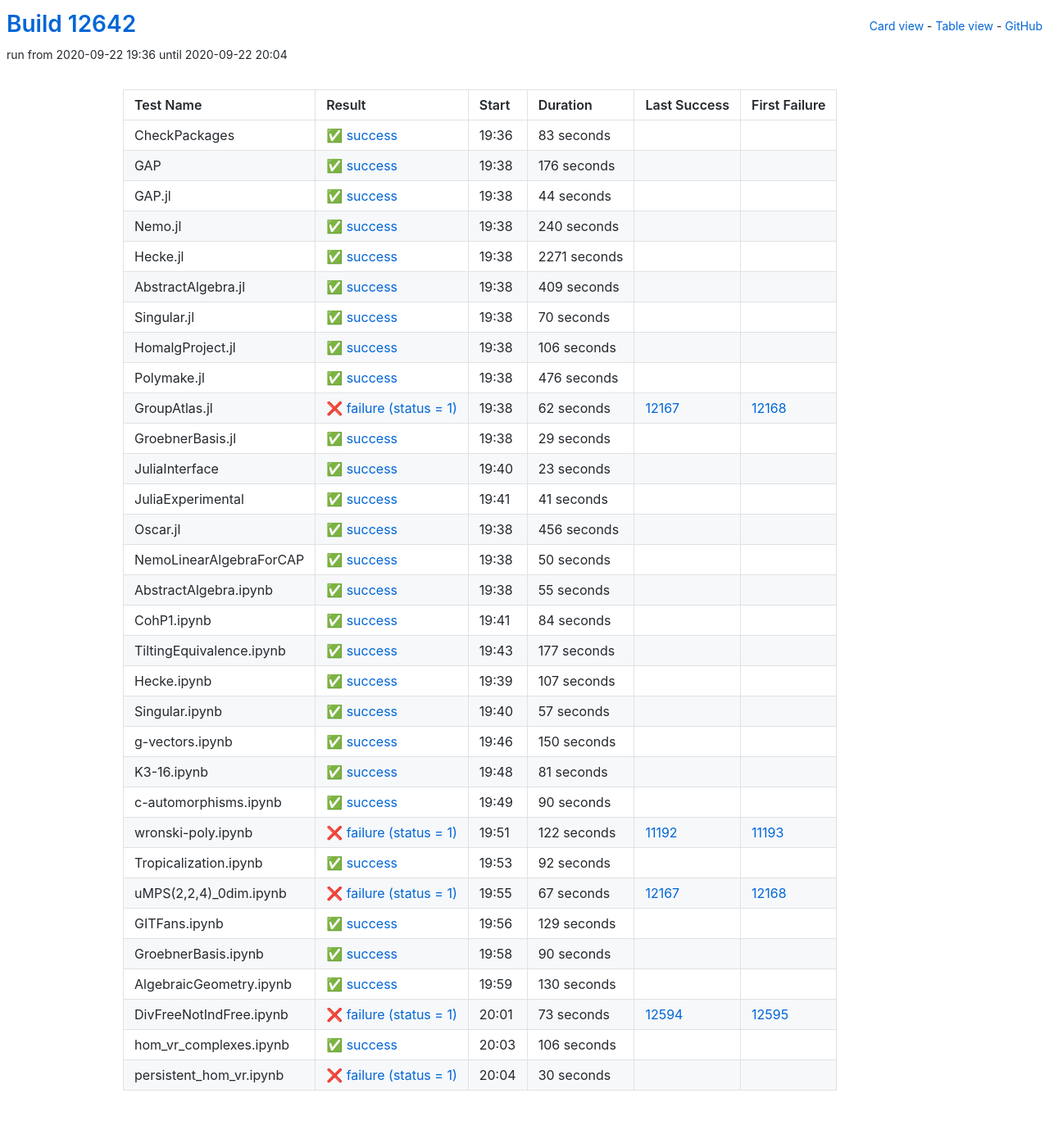
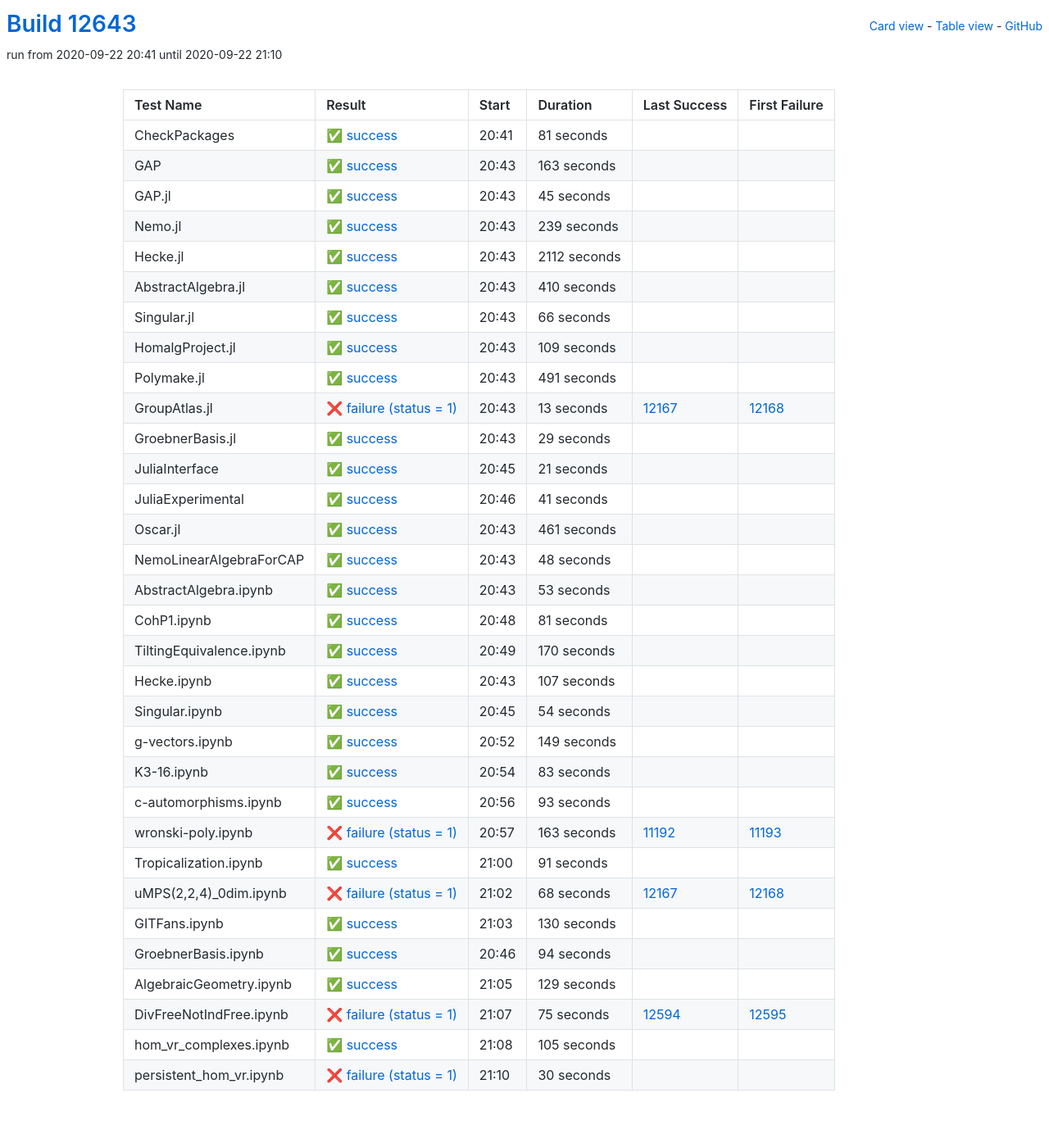
Before and after one commit to oscar-system/oscar-ci-status, a Jekyll site: the page built from table.html, in a window 1280 px wide. Shown: the whole page at 82% size. Built offline with Jekyll 4.4.1, drawn with Linux system fonts in a browser that asks for light colours.

Commit message:
Build #12643

```diff
--- a/_data/ci.yml
+++ b/_data/ci.yml
@@ -1,6 +1,6 @@
 ---
-build: 12642
-build_url: https://oscarci.mathematik.uni-kl.de/job/oscar/12642/
+build: 12643
+build_url: https://oscarci.mathematik.uni-kl.de/job/oscar/12643/
 job: oscar
 organization: oscar-system
 repo: oscar-ci-status
@@ -8,128 +8,128 @@
 tests:
 - name: CheckPackages
   id: checkpackages
-  log: https://oscarci.mathematik.uni-kl.de/job/oscar/12642/artifact/logs/build-12642/CheckPackages.log
-  start: 2020-09-22 19:36
+  log: https://oscarci.mathematik.uni-kl.de/job/oscar/12643/artifact/logs/build-12643/CheckPackages.log
+  start: 2020-09-22 20:41
   success: true
   exitcode: 0
   status: success
-  duration: 83
+  duration: 81
   last_success: false
   last_success_url:
   first_failure: false
   first_failure_url:
 - name: GAP
   id: gap
-  log: https://oscarci.mathematik.uni-kl.de/job/oscar/12642/artifact/logs/build-12642/GAP.log
-  start: 2020-09-22 19:38
+  log: https://oscarci.mathematik.uni-kl.de/job/oscar/12643/artifact/logs/build-12643/GAP.log
+  start: 2020-09-22 20:43
   success: true
   exitcode: 0
   status: success
-  duration: 176
+  duration: 163
   last_success: false
   last_success_url:
   first_failure: false
   first_failure_url:
 - name: GAP.jl
   id: gap-jl
-  log: https://oscarci.mathematik.uni-kl.de/job/oscar/12642/artifact/logs/build-12642/GAP.jl.log
-  start: 2020-09-22 19:38
+  log: https://oscarci.mathematik.uni-kl.de/job/oscar/12643/artifact/logs/build-12643/GAP.jl.log
+  start: 2020-09-22 20:43
   success: true
   exitcode: 0
   status: success
-  duration: 44
+  duration: 45
   last_success: false
   last_success_url:
   first_failure: false
   first_failure_url:
 - name: Nemo.jl
   id: nemo-jl
-  log: https://oscarci.mathematik.uni-kl.de/job/oscar/12642/artifact/logs/build-12642/Nemo.jl.log
-  start: 2020-09-22 19:38
+  log: https://oscarci.mathematik.uni-kl.de/job/oscar/12643/artifact/logs/build-12643/Nemo.jl.log
+  start: 2020-09-22 20:43
   success: true
   exitcode: 0
   status: success
-  duration: 240
+  duration: 239
   last_success: false
   last_success_url:
   first_failure: false
   first_failure_url:
 - name: Hecke.jl
   id: hecke-jl
-  log: https://oscarci.mathematik.uni-kl.de/job/oscar/12642/artifact/logs/build-12642/Hecke.jl.log
-  start: 2020-09-22 19:38
+  log: https://oscarci.mathematik.uni-kl.de/job/oscar/12643/artifact/logs/build-12643/Hecke.jl.log
+  start: 2020-09-22 20:43
   success: true
   exitcode: 0
   status: success
-  duration: 2271
+  duration: 2112
   last_success: false
   last_success_url:
   first_failure: false
   first_failure_url:
 - name: AbstractAlgebra.jl
   id: abstractalgebra-jl
-  log: https://oscarci.mathematik.uni-kl.de/job/oscar/12642/artifact/logs/build-12642/AbstractAlgebra.jl.log
-  start: 2020-09-22 19:38
+  log: https://oscarci.mathematik.uni-kl.de/job/oscar/12643/artifact/logs/build-12643/AbstractAlgebra.jl.log
+  start: 2020-09-22 20:43
   success: true
   exitcode: 0
   status: success
-  duration: 409
+  duration: 410
   last_success: false
   last_success_url:
   first_failure: false
   first_failure_url:
 - name: Singular.jl
   id: singular-jl
-  log: https://oscarci.mathematik.uni-kl.de/job/oscar/12642/artifact/logs/build-12642/Singular.jl.log
-  start: 2020-09-22 19:38
+  log: https://oscarci.mathematik.uni-kl.de/job/oscar/12643/artifact/logs/build-12643/Singular.jl.log
+  start: 2020-09-22 20:43
   success: true
   exitcode: 0
   status: success
-  duration: 70
+  duration: 66
   last_success: false
   last_success_url:
   first_failure: false
   first_failure_url:
 - name: HomalgProject.jl
   id: homalgproject-jl
-  log: https://oscarci.mathematik.uni-kl.de/job/oscar/12642/artifact/logs/build-12642/HomalgProject.jl.log
-  start: 2020-09-22 19:38
+  log: https://oscarci.mathematik.uni-kl.de/job/oscar/12643/artifact/logs/build-12643/HomalgProject.jl.log
+  start: 2020-09-22 20:43
   success: true
   exitcode: 0
   status: success
-  duration: 106
+  duration: 109
   last_success: false
   last_success_url:
   first_failure: false
   first_failure_url:
 - name: Polymake.jl
   id: polymake-jl
-  log: https://oscarci.mathematik.uni-kl.de/job/oscar/12642/artifact/logs/build-12642/Polymake.jl.log
-  start: 2020-09-22 19:38
+  log: https://oscarci.mathematik.uni-kl.de/job/oscar/12643/artifact/logs/build-12643/Polymake.jl.log
+  start: 2020-09-22 20:43
   success: true
   exitcode: 0
   status: success
-  duration: 476
+  duration: 491
   last_success: false
   last_success_url:
   first_failure: false
   first_failure_url:
 - name: GroupAtlas.jl
   id: groupatlas-jl
-  log: https://oscarci.mathematik.uni-kl.de/job/oscar/12642/artifact/logs/build-12642/GroupAtlas.jl.log
-  start: 2020-09-22 19:38
+  log: https://oscarci.mathematik.uni-kl.de/job/oscar/12643/artifact/logs/build-12643/GroupAtlas.jl.log
+  start: 2020-09-22 20:43
   success: false
   exitcode: 1
   status: failure
-  duration: 62
+  duration: 13
   last_success: 12167
   last_success_url: https://oscarci.mathematik.uni-kl.de/job/oscar/12167/
   first_failure: 12168
   first_failure_url: https://oscarci.mathematik.uni-kl.de/job/oscar/12168/
 - name: GroebnerBasis.jl
   id: groebnerbasis-jl
-  log: https://oscarci.mathematik.uni-kl.de/job/oscar/12642/artifact/logs/build-12642/GroebnerBasis.jl.log
-  start: 2020-09-22 19:38
+  log: https://oscarci.mathematik.uni-kl.de/job/oscar/12643/artifact/logs/build-12643/GroebnerBasis.jl.log
+  start: 2020-09-22 20:43
   success: true
   exitcode: 0
   status: success
@@ -140,20 +140,20 @@
   first_failure_url:
 - name: JuliaInterface
   id: juliainterface
-  log: https://oscarci.mathematik.uni-kl.de/job/oscar/12642/artifact/logs/build-12642/JuliaInterface.log
-  start: 2020-09-22 19:40
+  log: https://oscarci.mathematik.uni-kl.de/job/oscar/12643/artifact/logs/build-12643/JuliaInterface.log
+  start: 2020-09-22 20:45
   success: true
   exitcode: 0
   status: success
-  duration: 23
+  duration: 21
   last_success: false
   last_success_url:
   first_failure: false
   first_failure_url:
 - name: JuliaExperimental
   id: juliaexperimental
-  log: https://oscarci.mathematik.uni-kl.de/job/oscar/12642/artifact/logs/build-12642/JuliaExperimental.log
-  start: 2020-09-22 19:41
+  log: https://oscarci.mathematik.uni-kl.de/job/oscar/12643/artifact/logs/build-12643/JuliaExperimental.log
+  start: 2020-09-22 20:46
   success: true
   exitcode: 0
   status: success
@@ -164,68 +164,68 @@
   first_failure_url:
 - name: Oscar.jl
   id: oscar-jl
-  log: https://oscarci.mathematik.uni-kl.de/job/oscar/12642/artifact/logs/build-12642/Oscar.jl.log
-  start: 2020-09-22 19:38
+  log: https://oscarci.mathematik.uni-kl.de/job/oscar/12643/artifact/logs/build-12643/Oscar.jl.log
+  start: 2020-09-22 20:43
   success: true
   exitcode: 0
   status: success
-  duration: 456
+  duration: 461
   last_success: false
   last_success_url:
   first_failure: false
   first_failure_url:
 - name: NemoLinearAlgebraForCAP
   id: nemolinearalgebraforcap
-  log: https://oscarci.mathematik.uni-kl.de/job/oscar/12642/artifact/logs/build-12642/NemoLinearAlgebraForCAP.log
-  start: 2020-09-22 19:38
+  log: https://oscarci.mathematik.uni-kl.de/job/oscar/12643/artifact/logs/build-12643/NemoLinearAlgebraForCAP.log
+  start: 2020-09-22 20:43
   success: true
   exitcode: 0
   status: success
-  duration: 50
+  duration: 48
   last_success: false
   last_success_url:
   first_failure: false
   first_failure_url:
 - name: AbstractAlgebra.ipynb
   id: abstractalgebra-ipynb
-  log: https://oscarci.mathematik.uni-kl.de/job/oscar/12642/artifact/logs/build-12642/AbstractAlgebra.ipynb.log
-  start: 2020-09-22 19:38
+  log: https://oscarci.mathematik.uni-kl.de/job/oscar/12643/artifact/logs/build-12643/AbstractAlgebra.ipynb.log
+  start: 2020-09-22 20:43
   success: true
   exitcode: 0
   status: success
-  duration: 55
+  duration: 53
   last_success: false
   last_success_url:
   first_failure: false
   first_failure_url:
 - name: CohP1.ipynb
   id: cohp1-ipynb
-  log: https://oscarci.mathematik.uni-kl.de/job/oscar/12642/artifact/logs/build-12642/CohP1.ipynb.log
-  start: 2020-09-22 19:41
+  log: https://oscarci.mathematik.uni-kl.de/job/oscar/12643/artifact/logs/build-12643/CohP1.ipynb.log
+  start: 2020-09-22 20:48
   success: true
   exitcode: 0
   status: success
-  duration: 84
+  duration: 81
   last_success: false
   last_success_url:
   first_failure: false
   first_failure_url:
 - name: TiltingEquivalence.ipynb
   id: tiltingequivalence-ipynb
-  log: https://oscarci.mathematik.uni-kl.de/job/oscar/12642/artifact/logs/build-12642/TiltingEquivalence.ipynb.log
-  start: 2020-09-22 19:43
+  log: https://oscarci.mathematik.uni-kl.de/job/oscar/12643/artifact/logs/build-12643/TiltingEquivalence.ipynb.log
+  start: 2020-09-22 20:49
   success: true
   exitcode: 0
   status: success
-  duration: 177
+  duration: 170
   last_success: false
   last_success_url:
   first_failure: false
   first_failure_url:
 - name: Hecke.ipynb
   id: hecke-ipynb
-  log: https://oscarci.mathematik.uni-kl.de/job/oscar/12642/artifact/logs/build-12642/Hecke.ipynb.log
-  start: 2020-09-22 19:39
+  log: https://oscarci.mathematik.uni-kl.de/job/oscar/12643/artifact/logs/build-12643/Hecke.ipynb.log
+  start: 2020-09-22 20:43
   success: true
   exitcode: 0
   status: success
@@ -236,92 +236,116 @@
   first_failure_url:
 - name: Singular.ipynb
   id: singular-ipynb
-  log: https://oscarci.mathematik.uni-kl.de/job/oscar/12642/artifact/logs/build-12642/Singular.ipynb.log
-  start: 2020-09-22 19:40
+  log: https://oscarci.mathematik.uni-kl.de/job/oscar/12643/artifact/logs/build-12643/Singular.ipynb.log
+  start: 2020-09-22 20:45
   success: true
   exitcode: 0
   status: success
-  duration: 57
+  duration: 54
   last_success: false
   last_success_url:
   first_failure: false
   first_failure_url:
 - name: g-vectors.ipynb
   id: g-vectors-ipynb
-  log: https://oscarci.mathematik.uni-kl.de/job/oscar/12642/artifact/logs/build-12642/g-vectors.ipynb.log
-  start: 2020-09-22 19:46
+  log: https://oscarci.mathematik.uni-kl.de/job/oscar/12643/artifact/logs/build-12643/g-vectors.ipynb.log
+  start: 2020-09-22 20:52
   success: true
   exitcode: 0
   status: success
-  duration: 150
+  duration: 149
   last_success: false
   last_success_url:
   first_failure: false
   first_failure_url:
 - name: K3-16.ipynb
   id: k3-16-ipynb
-  log: https://oscarci.mathematik.uni-kl.de/job/oscar/12642/artifact/logs/build-12642/K3-16.ipynb.log
-  start: 2020-09-22 19:48
+  log: https://oscarci.mathematik.uni-kl.de/job/oscar/12643/artifact/logs/build-12643/K3-16.ipynb.log
+  start: 2020-09-22 20:54
   success: true
   exitcode: 0
   status: success
-  duration: 81
+  duration: 83
   last_success: false
   last_success_url:
   first_failure: false
   first_failure_url:
 - name: c-automorphisms.ipynb
   id: c-automorphisms-ipynb
-  log: https://oscarci.mathematik.uni-kl.de/job/oscar/12642/artifact/logs/build-12642/c-automorphisms.ipynb.log
-  start: 2020-09-22 19:49
+  log: https://oscarci.mathematik.uni-kl.de/job/oscar/12643/artifact/logs/build-12643/c-automorphisms.ipynb.log
+  start: 2020-09-22 20:56
   success: true
   exitcode: 0
   status: success
-  duration: 90
+  duration: 93
   last_success: false
   last_success_url:
   first_failure: false
   first_failure_url:
 - name: wronski-poly.ipynb
   id: wronski-poly-ipynb
-  log: https://oscarci.mathematik.uni-kl.de/job/oscar/12642/artifact/logs/build-12642/wronski-poly.ipynb.log
-  start: 2020-09-22 19:51
+  log: https://oscarci.mathematik.uni-kl.de/job/oscar/12643/artifact/logs/build-12643/wronski-poly.ipynb.log
+  start: 2020-09-22 20:57
   success: false
   exitcode: 1
   status: failure
-  duration: 122
+  duration: 163
   last_success: 11192
   last_success_url: https://oscarci.mathematik.uni-kl.de/job/oscar/11192/
   first_failure: 11193
   first_failure_url: https://oscarci.mathematik.uni-kl.de/job/oscar/11193/
 - name: Tropicalization.ipynb
   id: tropicalization-ipynb
-  log: https://oscarci.mathematik.uni-kl.de/job/oscar/12642/artifact/logs/build-12642/Tropicalization.ipynb.log
-  start: 2020-09-22 19:53
+  log: https://oscarci.mathematik.uni-kl.de/job/oscar/12643/artifact/logs/build-12643/Tropicalization.ipynb.log
+  start: 2020-09-22 21:00
   success: true
   exitcode: 0
   status: success
-  duration: 92
+  duration: 91
   last_success: false
   last_success_url:
   first_failure: false
   first_failure_url:
 - name: uMPS(2,2,4)_0dim.ipynb
   id: umps-2-2-4-0dim-ipynb
-  log: https://oscarci.mathematik.uni-kl.de/job/oscar/12642/artifact/logs/build-12642/uMPS-2-2-4-_0dim.ipynb.log
-  start: 2020-09-22 19:55
+  log: https://oscarci.mathematik.uni-kl.de/job/oscar/12643/artifact/logs/build-12643/uMPS-2-2-4-_0dim.ipynb.log
+  start: 2020-09-22 21:02
   success: false
   exitcode: 1
   status: failure
-  duration: 67
+  duration: 68
   last_success: 12167
   last_success_url: https://oscarci.mathematik.uni-kl.de/job/oscar/12167/
   first_failure: 12168
   first_failure_url: https://oscarci.mathematik.uni-kl.de/job/oscar/12168/
 - name: GITFans.ipynb
   id: gitfans-ipynb
-  log: https://oscarci.mathematik.uni-kl.de/job/oscar/12642/artifact/logs/build-12642/GITFans.ipynb.log
-  start: 2020-09-22 19:56
+  log: https://oscarci.mathematik.uni-kl.de/job/oscar/12643/artifact/logs/build-12643/GITFans.ipynb.log
+  start: 2020-09-22 21:03
+  success: true
+  exitcode: 0
+  status: success
+  duration: 130
+  last_success: false
+  last_success_url:
+  first_failure: false
+  first_failure_url:
+- name: GroebnerBasis.ipynb
+  id: groebnerbasis-ipynb
+  log: https://oscarci.mathematik.uni-kl.de/job/oscar/12643/artifact/logs/build-12643/GroebnerBasis.ipynb.log
+  start: 2020-09-22 20:46
+  success: true
+  exitcode: 0
+  status: success
+  duration: 94
+  last_success: false
+  last_success_url:
+  first_failure: false
+  first_failure_url:
+- name: AlgebraicGeometry.ipynb
+  id: algebraicgeometry-ipynb
+  log: https://oscarci.mathematik.uni-kl.de/job/oscar/12643/artifact/logs/build-12643/AlgebraicGeometry.ipynb.log
+  start: 2020-09-22 21:05
   success: true
   exitcode: 0
   status: success
@@ -330,58 +354,34 @@
   last_success_url:
   first_failure: false
   first_failure_url:
-- name: GroebnerBasis.ipynb
-  id: groebnerbasis-ipynb
-  log: https://oscarci.mathematik.uni-kl.de/job/oscar/12642/artifact/logs/build-12642/GroebnerBasis.ipynb.log
-  start: 2020-09-22 19:58
-  success: true
-  exitcode: 0
-  status: success
-  duration: 90
-  last_success: false
-  last_success_url:
-  first_failure: false
-  first_failure_url:
-- name: AlgebraicGeometry.ipynb
-  id: algebraicgeometry-ipynb
-  log: https://oscarci.mathematik.uni-kl.de/job/oscar/12642/artifact/logs/build-12642/AlgebraicGeometry.ipynb.log
-  start: 2020-09-22 19:59
-  success: true
-  exitcode: 0
-  status: success
-  duration: 130
-  last_success: false
-  last_success_url:
-  first_failure: false
-  first_failure_url:
 - name: DivFreeNotIndFree.ipynb
   id: divfreenotindfree-ipynb
-  log: https://oscarci.mathematik.uni-kl.de/job/oscar/12642/artifact/logs/build-12642/DivFreeNotIndFree.ipynb.log
-  start: 2020-09-22 20:01
+  log: https://oscarci.mathematik.uni-kl.de/job/oscar/12643/artifact/logs/build-12643/DivFreeNotIndFree.ipynb.log
+  start: 2020-09-22 21:07
   success: false
   exitcode: 1
   status: failure
-  duration: 73
+  duration: 75
   last_success: 12594
   last_success_url: https://oscarci.mathematik.uni-kl.de/job/oscar/12594/
   first_failure: 12595
   first_failure_url: https://oscarci.mathematik.uni-kl.de/job/oscar/12595/
 - name: hom_vr_complexes.ipynb
   id: hom-vr-complexes-ipynb
-  log: https://oscarci.mathematik.uni-kl.de/job/oscar/12642/artifact/logs/build-12642/hom_vr_complexes.ipynb.log
-  start: 2020-09-22 20:03
+  log: https://oscarci.mathematik.uni-kl.de/job/oscar/12643/artifact/logs/build-12643/hom_vr_complexes.ipynb.log
+  start: 2020-09-22 21:08
   success: true
   exitcode: 0
   status: success
-  duration: 106
+  duration: 105
   last_success: false
   last_success_url:
   first_failure: false
   first_failure_url:
 - name: persistent_hom_vr.ipynb
   id: persistent-hom-vr-ipynb
-  log: https://oscarci.mathematik.uni-kl.de/job/oscar/12642/artifact/logs/build-12642/persistent_hom_vr.ipynb.log
-  start: 2020-09-22 20:04
+  log: https://oscarci.mathematik.uni-kl.de/job/oscar/12643/artifact/logs/build-12643/persistent_hom_vr.ipynb.log
+  start: 2020-09-22 21:10
   success: false
   exitcode: 1
   status: failure
```
Also changed, not shown: README.md.
